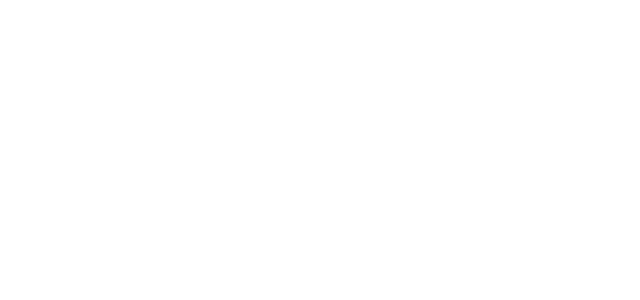
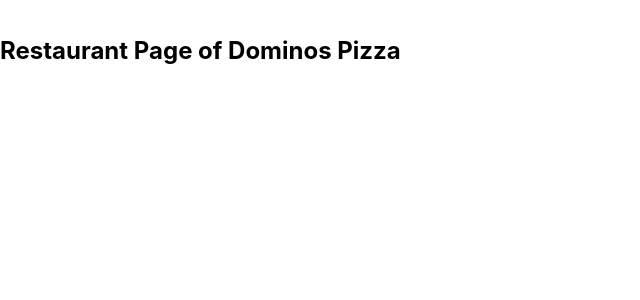
Before and after one commit to sowmyy/resto-connect, a React (Create React App) app: page /restaurant/1 in a window 1280 px wide. Before the commit this address had no page. Shown: the top 300 px of the page, without its empty margins (0-640 px from the left). Built offline with nearby package versions, Linux system fonts and the light colour scheme.

Commit message:
Added Restaurant Page

```diff
--- a/package.json
+++ b/package.json
@@ -12,6 +12,8 @@
     "react": "^18.2.0",
     "react-dom": "^18.2.0",
     "react-dropdown": "^1.10.0",
+    "react-google-maps": "^9.4.5",
+    "react-icons": "^4.4.0",
     "react-router-dom": "^6.3.0",
     "react-scripts": "5.0.1",
     "styled-components": "^5.3.5",
--- /dev/null
+++ b/src/components/GoogleMapMarkers/index.js
@@ -0,0 +1,15 @@
+import { GoogleMapStyles } from './styles';
+import { GoogleMap, Marker } from "react-google-maps"
+
+export default function GoogleMapMarkers(props) {
+  return (
+    <GoogleMapStyles>
+      <GoogleMap
+        defaultZoom={8}
+        defaultCenter={{ lat: -34.397, lng: 150.644 }}
+      >
+        <Marker position={{ lat: -34.397, lng: 150.644 }} />
+      </GoogleMap>
+    </GoogleMapStyles>
+  );
+}
--- /dev/null
+++ b/src/components/GoogleMapMarkers/styles.js
@@ -0,0 +1,5 @@
+import styled from 'styled-components';
+
+export const GoogleMapStyles = styled.div`
+
+`;
--- a/src/components/Rating/index.js
+++ b/src/components/Rating/index.js
@@ -1,10 +1,11 @@
 import { RatingStyles } from './styles';
+import { AiFillStar } from "react-icons/ai";
 
 export default function Rating(props) {
-  console.log('rate', props.data);
   return (
     <RatingStyles>
       {props.data}
+      <AiFillStar className="star" />
     </RatingStyles>
   );
 }
--- a/src/components/Rating/styles.js
+++ b/src/components/Rating/styles.js
@@ -6,9 +6,12 @@
   font-weight: bold;
   border-radius: 5px;
   margin-top: 0.6rem;
-  padding: 3px;
-  display: block;
+  padding: 3px 6px;
+  display: flex;
+  justify-content: center;
+  align-items: center;
   text-align: center;
-  width: 30px;
-  height: 20px;
+  .star {
+    margin-left: 3px;
+  }
 `;
--- a/src/components/RestaurantCard/index.js
+++ b/src/components/RestaurantCard/index.js
@@ -1,10 +1,15 @@
 import { RestaurantCardStyles } from './styles';
 import coverImg from 'images/cover.jpg';
 import Rating from 'components/Rating';
+import { useNavigate } from 'react-router-dom';
 
 export default function RestaurantCard(props) {
+  let navigate = useNavigate();
+  const redirectToRestaurant = (obj) => {
+    navigate(`/restaurant/${obj.id}`)
+  }
   return (
-    <RestaurantCardStyles coverImg={coverImg}>
+    <RestaurantCardStyles coverImg={coverImg} onClick={() => redirectToRestaurant(props.data)}>
       <img className="cardCoverImg" src={coverImg} />
       <div className="cardContent">
         <div className="titleContent">
--- /dev/null
+++ b/src/container/RestaurantPage/index.js
@@ -0,0 +1,23 @@
+import { Route, useParams } from "react-router-dom";
+import { data } from 'container/Restaurants/restaurants.js';
+import React, { useState, useEffect } from 'react';
+
+export default function Search(props) {
+  const { id } = useParams();
+  const [restaurantData, setRestaurantData] = useState(null);
+
+  useEffect(() => {
+    if (data.restaurants.length > 0) {
+      // const result = data.restaurants.filter((item) => item.id == id);
+      const result = data.restaurants.find((item) => item.id == id);
+      setRestaurantData(result);
+      console.log('test', result);
+    }
+  }, [data]);
+
+  return (
+    <main style={{ padding: "1rem 0" }}>
+      {restaurantData && <h2>Restaurant Page of {restaurantData.name}</h2>}
+    </main>
+  );
+}
--- a/src/container/Restaurants/index.js
+++ b/src/container/Restaurants/index.js
@@ -3,6 +3,8 @@
 import { RestaurantsContainer, RestaurantStyles } from './styles';
 import RestaurantCard from 'components/RestaurantCard';
 import Loader from 'components/Loader';
+import GoogleMapMarkers from 'components/GoogleMapMarkers';
+
 import Dropdown from 'react-dropdown';
 import 'react-dropdown/style.css';
 
@@ -113,11 +115,11 @@
 
 function Restaurants() {
   const [isPureVeg, setIsPureVeg] = useState(false);
-  const [apiState, dispatch] = useReducer(reducerFn, initialState);
+  const [dataState, dispatch] = useReducer(reducerFn, initialState);
   const [selectedSort, setSelectedSort] = useState('Name');
   const [selectedRating, setSelectedRating] = useState('3');
   const [resetAll, setResetAll] = useState(false);
-  console.log('apiState', apiState);
+  console.log('dataState', dataState);
 
   const resetAllFunction = () => {
     setResetAll(true);
@@ -155,7 +157,7 @@
 
   useEffect(() => {
     if (isPureVeg) {
-      const result = apiState.data.filter((item) => item.type == 'veg');
+      const result = dataState.data.filter((item) => item.type == 'veg');
       // setRestaurantData(result);
       dispatch({
         type: 'SELECT_VEG_RESTAURANTS',
@@ -178,6 +180,8 @@
     }
   }, [resetAll]);
 
+
+
   const createRestaurant = (obj) => {
     dispatch({
       type: "CREATE_RESTAURANT",
@@ -189,6 +193,7 @@
     <RestaurantStyles isPureVeg={isPureVeg}>
       <div className="contentWrapper">
         <h1 className="pageTitle">Chennai Restaurants</h1>
+        {/* <GoogleMapMarkers data={dataState.data} /> */}
         <div className="filters">
           <div className="label">Sort by: </div>
           <Dropdown options={sortList} onChange={onChangeSortValue} value={selectedSort} placeholder="Select an option" />
@@ -199,8 +204,8 @@
         </div>
         <div onClick={() => setIsPureVeg(!isPureVeg)} className="filterItem">Pure Veg</div>
         <div onClick={resetAllFunction} className="filterItem reset">Reset all filters and sorts</div>
-        {apiState.data.length > 0 ? <RestaurantsContainer>
-          {apiState.data.map((item) => (
+        {dataState.data.length > 0 ? <RestaurantsContainer>
+          {dataState.data.map((item) => (
             <RestaurantCard
               key={item.id}
               data={item}
--- a/src/index.js
+++ b/src/index.js
@@ -4,6 +4,7 @@
 import App from './App';
 import reportWebVitals from './reportWebVitals';
 import Restaurants from './container/Restaurants';
+import RestaurantPage from './container/RestaurantPage';
 import Dashboard from './container/Dashboard';
 import Search from './container/Search';
 import {
@@ -22,6 +23,7 @@
         <Route path="/" element={<App />} />
         <Route path="dashboard" element={<Dashboard />} />
         <Route path="restaurants" element={<Restaurants />} />
+        <Route path="restaurant/:id" element={<RestaurantPage />} />
         <Route path="search" element={<Search />} />
       </Routes>
     </BrowserRouter>
```
Also changed, not shown: src/container/RestaurantPage/styles.js (added), 1 other file (tests, documents, lock files or other folders).
